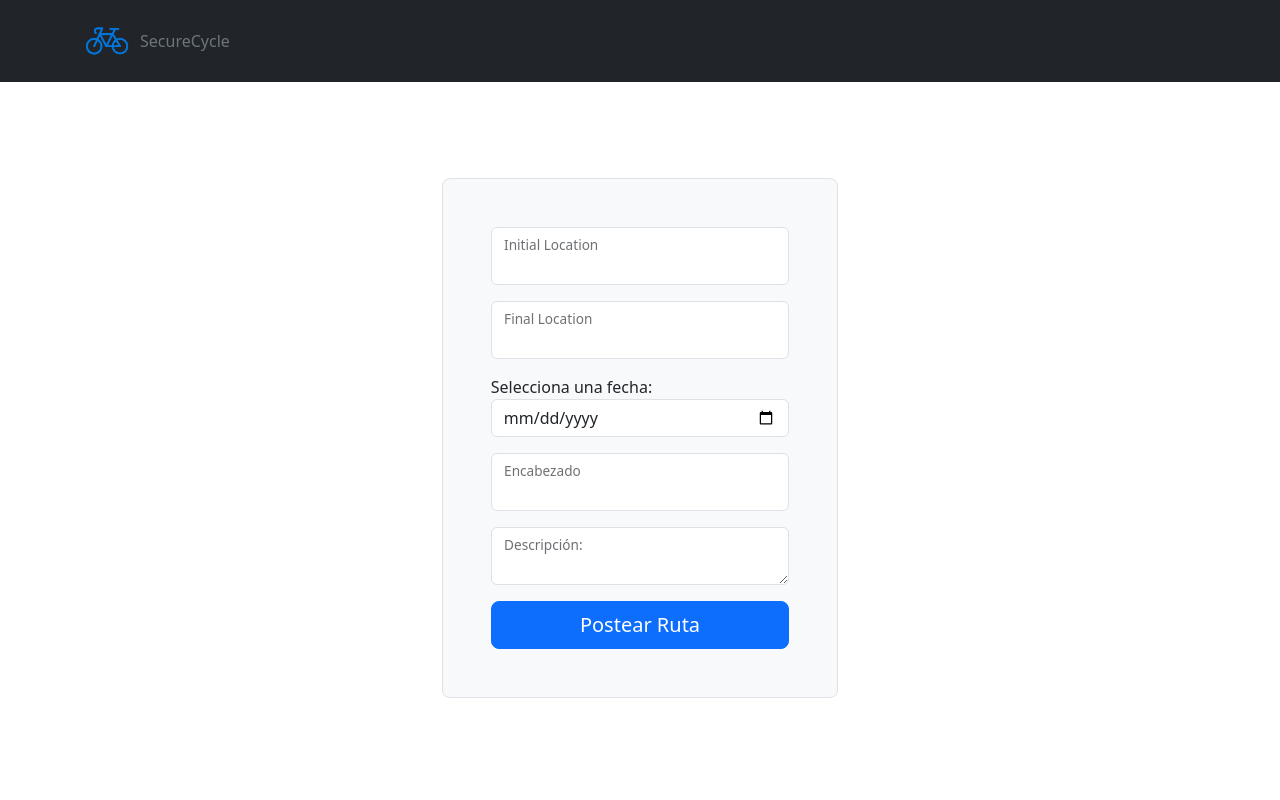
After one commit to ellery25/SecureCycle, a Flask app: page /routesPage in a window 1280 px wide. The commit adds this page. Run offline with Flask 3, Linux system fonts and the light colour scheme; parts of the project's set-up code (start-up, migrations or seed data) failed here and were passed over.

Commit message:
fetch getRoutes

```diff
--- a/src/app.py
+++ b/src/app.py
@@ -1,4 +1,6 @@
 from flask import Flask, redirect, request, jsonify, json, session, render_template
+
+from models.User import User, UserSchema, db
 
 from config.bd import app, db
 import googlemaps
@@ -29,7 +31,10 @@ def sign_up():
 
 @app.route('/login')
 def login():
-    return render_template('login.html')
+    if 'user_id' in session:
+        return redirect('/mainPage')
+    else:
+        return render_template('login.html')
 
 @app.route('/mainPage')
 def main():
@@ -39,5 +44,9 @@ def main():
 def config():
     return render_template('Configuracion.html')
 
+@app.route('/routesPage')
+def createRoute():
+    return render_template('Routes.html')
+
 if __name__ == "__main__":
     app.run(debug=True)
--- a/src/config/static/css/alerts.css
+++ b/src/config/static/css/alerts.css
@@ -1,3 +1,13 @@
 .list-group-item {
     word-wrap: break-word;
 }
+
+#alert-list-container {
+    max-height: 300px; /* Establece la altura máxima para el contenedor */
+    overflow-y: auto; /* Agrega una barra de desplazamiento vertical cuando sea necesario */
+  }
+
+#route-list-container{
+    max-height: 300px; /* Establece la altura máxima para el contenedor */
+    overflow-y: auto; /* Agrega una barra de desplazamiento vertical cuando sea necesario */
+  }
--- a/src/config/static/css/posts.css
+++ b/src/config/static/css/posts.css
@@ -24,7 +24,7 @@
   align-items: flex-end;
   position: fixed;
   bottom: 0;
-  left: 9%;
+  right: 7%;
   padding: 20px;
   z-index: 1; /* Para que los botones estén por encima del contenido */
 }
--- /dev/null
+++ b/src/config/templates/Routes.html
@@ -0,0 +1,51 @@
+{% extends "layout.html" %}
+
+{% block content %}
+
+<header class="p-3 text-bg-dark">
+    <div class="container">
+      <div class="d-flex flex-wrap align-items-center justify-content-center justify-content-lg-start">
+        <a href="{{ url_for('main') }}" class="d-flex align-items-center mb-2 mb-lg-0 text-white text-decoration-none">
+          <img src="{{ url_for('static', filename='images/bike-icon.png') }}" width="50px" height="50px" alt="Mi imagen">
+        </a>
+
+        <ul class="nav col-12 col-lg-auto me-lg-auto mb-2 justify-content-center mb-md-0">
+          <li><a href="#" class="nav-link px-2 text-secondary">SecureCycle</a></li>
+        </ul>
+      </div>
+    </div>
+  </header>
+
+<div class="container col-xl-10 col-xxl-8 px-4 py-5">
+    <div class="row align-items-center g-lg-5 py-5">
+      <div class="col-md-10 mx-auto col-lg-5">
+        <form class="p-4 p-md-5 border rounded-3 bg-body-tertiary" action="/routes/addRoute" method="POST">
+          <div class="form-floating mb-3">
+            <input type="text" class="form-control" id="floatingInput" name="initLocation">
+            <label for="floatingInput">Initial Location</label>
+          </div>
+          <div class="form-floating mb-3">
+            <input type="text" class="form-control" id="floatingPassword" name="endLocation">
+            <label for="floatingPassword">Final Location</label>
+          </div>
+          <div class="form-floating mb-3">
+            <div class="form-group">
+                <label for="fecha">Selecciona una fecha:</label>
+                <input type="date" class="form-control" id="fecha" name="fecha">
+              </div>
+          </div>
+          <div class="form-floating mb-3">
+            <input type="text" class="form-control" id="floatingPassword" name="titleRoute">
+            <label for="floatingPassword">Encabezado</label>
+          </div>
+          <div class="form-floating mb-3">
+            <textarea class="form-control" id="message-text" name="description"></textarea>
+            <label for="message-text">Descripción:</label>
+          </div>
+          <button class="w-100 btn btn-lg btn-primary" type="submit">Postear Ruta</button>
+        </form>
+      </div>
+    </div>
+  </div>
+
+{% endblock %}
--- a/src/config/templates/layout.html
+++ b/src/config/templates/layout.html
@@ -6,6 +6,7 @@
     <title>{% block title %}SecureCycle{% endblock %}</title>
     <link rel="icon" href="{{ url_for('static', filename='images/favicon.ico') }}" type="image/x-icon">
     <link rel="stylesheet" href="{{url_for('static', filename='css/posts.css')}}">
+    <link rel="stylesheet" href="{{url_for('static', filename='css/alerts.css')}}">
     <link href="https://cdn.jsdelivr.net/npm/bootstrap@5.3.2/dist/css/bootstrap.min.css" rel="stylesheet"
     integrity="sha384-T3c6CoIi6uLrA9TneNEoa7RxnatzjcDSCmG1MXxSR1GAsXEV/Dwwykc2MPK8M2HN" crossorigin="anonymous">
     <script >src="https://ajax.googleapis.com/ajax/libs/jquery/3.7.1/jquery.min.js"</script>
--- a/src/models/Route.py
+++ b/src/models/Route.py
@@ -15,7 +15,7 @@ class Route(db.Model):
 
     user = relationship('User', back_populates='routes')
 
-    def init(self, user_id, initialLocation, finalLocation, creationDate, title, description):
+    def __init__(self, user_id, initialLocation, finalLocation, creationDate, title, description):
         self.user_id = user_id
         self.initialLocation = initialLocation
         self.finalLocation = finalLocation
```
Also changed, not shown: src/APIS/route_routes.py (+24 -6 lines), src/config/static/js/getRoutes.js (added, +40 -0 lines), src/config/templates/Configuracion.html (+14 -0 lines), src/config/templates/login.html (+14 -0 lines), src/config/templates/mainPage.html (+7 -6 lines).
